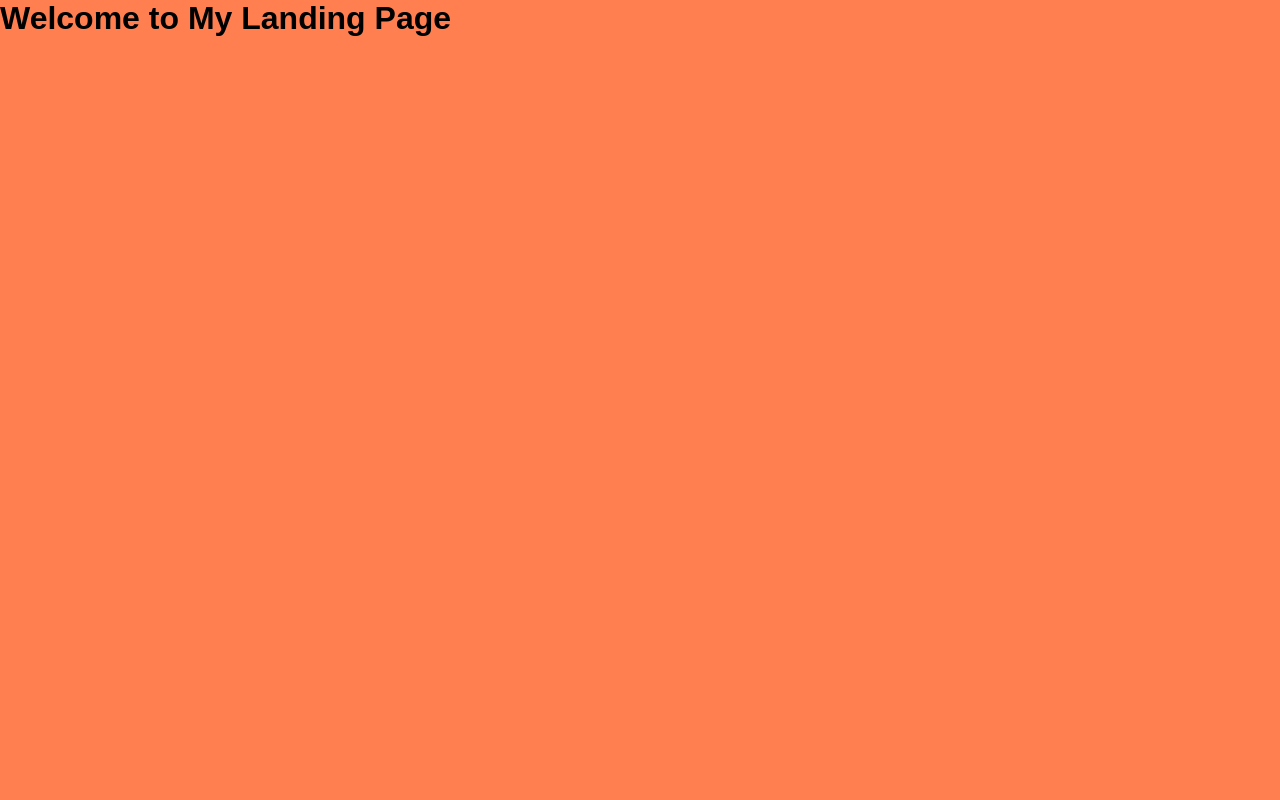
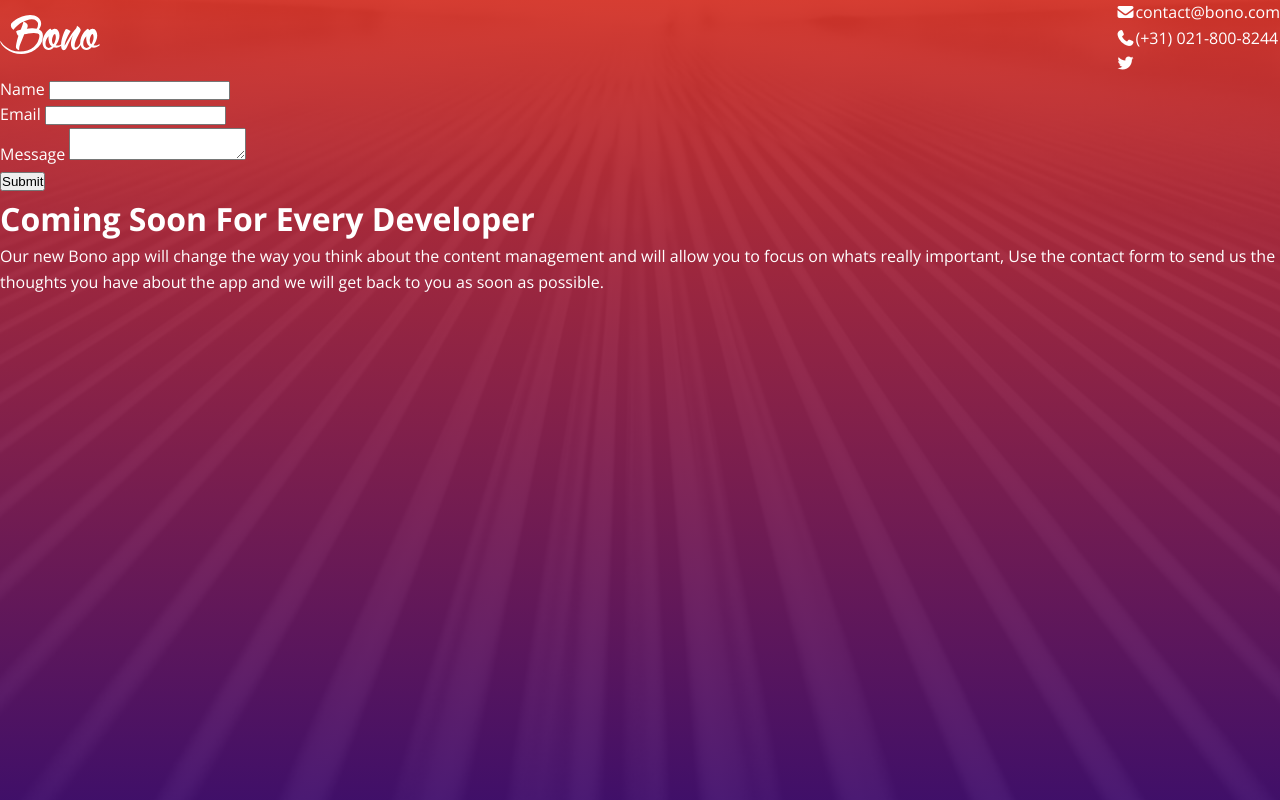
Before and after one commit to Arbaz-20/HTML-and-CSS-Projects, a plain HTML site: page Landing Page Project/index.html in a window 1280 px wide. Drawn offline with nearby package versions, Linux system fonts and the light colour scheme.

Commit message:
few parts of project is completed

```diff
--- a/Landing Page Project/css/index.css
+++ b/Landing Page Project/css/index.css
@@ -2,6 +2,31 @@
     margin: 0;
     padding: 0;
     box-sizing: border-box;
-    font-family: 'Poppins', sans-serif;
-    background-color: coral;
 }
+
+body{
+    font-family: 'Open Sans', sans-serif;
+    background: black;
+    color: white;
+    line-height: 1.6;
+}
+
+.wrapper{
+    height: 100vh;
+    background: linear-gradient(
+        to bottom,
+        rgba(255,64,50,0.8),
+        rgba(71,17,116,0.9)
+    ),
+    url('../assets/background.jpg') no-repeat center center;
+}
+
+.header{
+    display: flex;
+    justify-content: space-between;
+    align-items: center;
+}
+
+.header .logo{
+    width: 100px;
+}
--- a/Landing Page Project/index.html
+++ b/Landing Page Project/index.html
@@ -4,9 +4,52 @@
         <meta charset="UTF-8">
         <meta name="viewport" content="width=device-width, initial-scale=1.0">
         <link rel="stylesheet" href="css/index.css">
-    <title>Document</title>
+        <link rel="icon" href="assets/favicon.png">
+        <link rel="preconnect" href="https://fonts.googleapis.com">
+        <link rel="preconnect" href="https://fonts.gstatic.com" crossorigin>
+        <link href="https://fonts.googleapis.com/css2?family=Open+Sans:ital,wght@0,300..800;1,300..800&display=swap" rel="stylesheet">
+        <link rel="stylesheet" href="https://cdnjs.cloudflare.com/ajax/libs/font-awesome/7.0.1/css/all.min.css" integrity="sha512-2SwdPD6INVrV/lHTZbO2nodKhrnDdJK9/kg2XD1r9uGqPo1cUbujc+IYdlYdEErWNu69gVcYgdxlmVmzTWnetw==" crossorigin="anonymous" referrerpolicy="no-referrer" />
+        <title>Bono App</title>
     </head>
     <body>
-    <h1>Welcome to My Landing Page</h1>
+        <div class="wrapper">
+            <header class="header">
+                <a class="logo" href="index.html" class="logo"><img src="assets/logo.svg" alt=""></a>
+                <div class="header-right">
+                    <div><i class="fas fa-envelope"></i>contact@bono.com</div>
+                    <div><i class="fas fa-phone"></i>(+31) 021-800-8244</div>
+                    <i class="fa-brands fa-twitter"></i>
+                </div>
+            </header>
+
+            <main class="main-content">
+                <form>
+                    <div class="form-group">
+                        <label for="name">Name</label>
+                        <input type="text" id="name" name="name" required>
+                    </div>
+                    <div class="form-group">
+                        <label for="email">Email</label>
+                        <input type="text" name="email" name="email" required>
+                    </div>
+                    <div class="form-group">
+                        <label for="message">Message</label>
+                        <textarea name="message" id="message" required></textarea>
+                    </div>
+                    <div class="form-group">
+                        <button type="submit">Submit</button>
+                    </div>
+                </form>
+                <div class="text-container">
+                    <h1>Coming Soon For Every Developer</h1>
+                    <p>
+                        Our new Bono app will change the way you think about the content
+                        management and will allow you to focus on whats really important,
+                        Use the contact form to send us the thoughts you have about the app
+                        and we will get back to you as soon as possible.
+                    </p>
+                </div>
+            </main>
+        </div>
     </body>
 </html>
```
Lines whose indentation alone changed are shown as unchanged.
